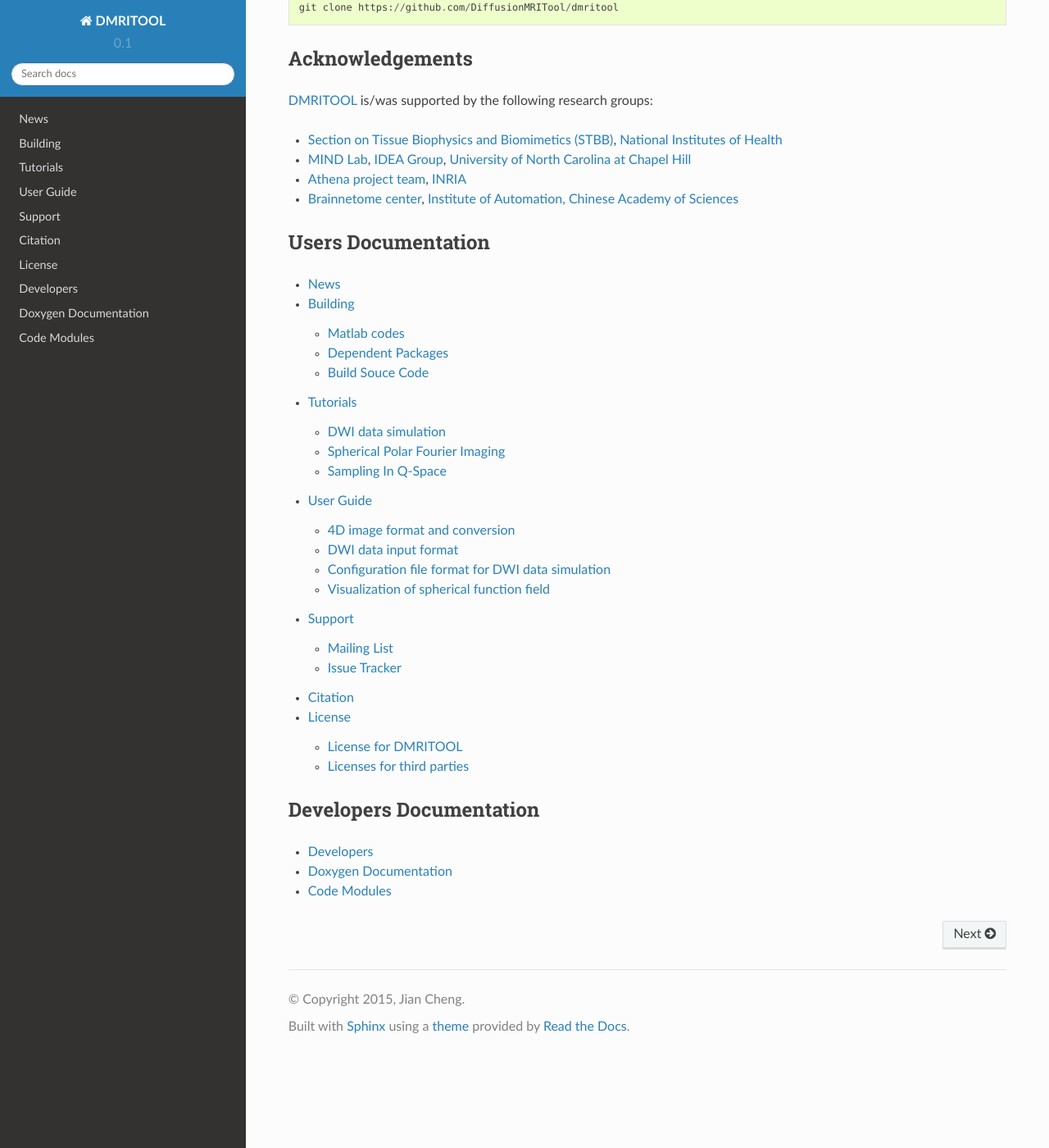
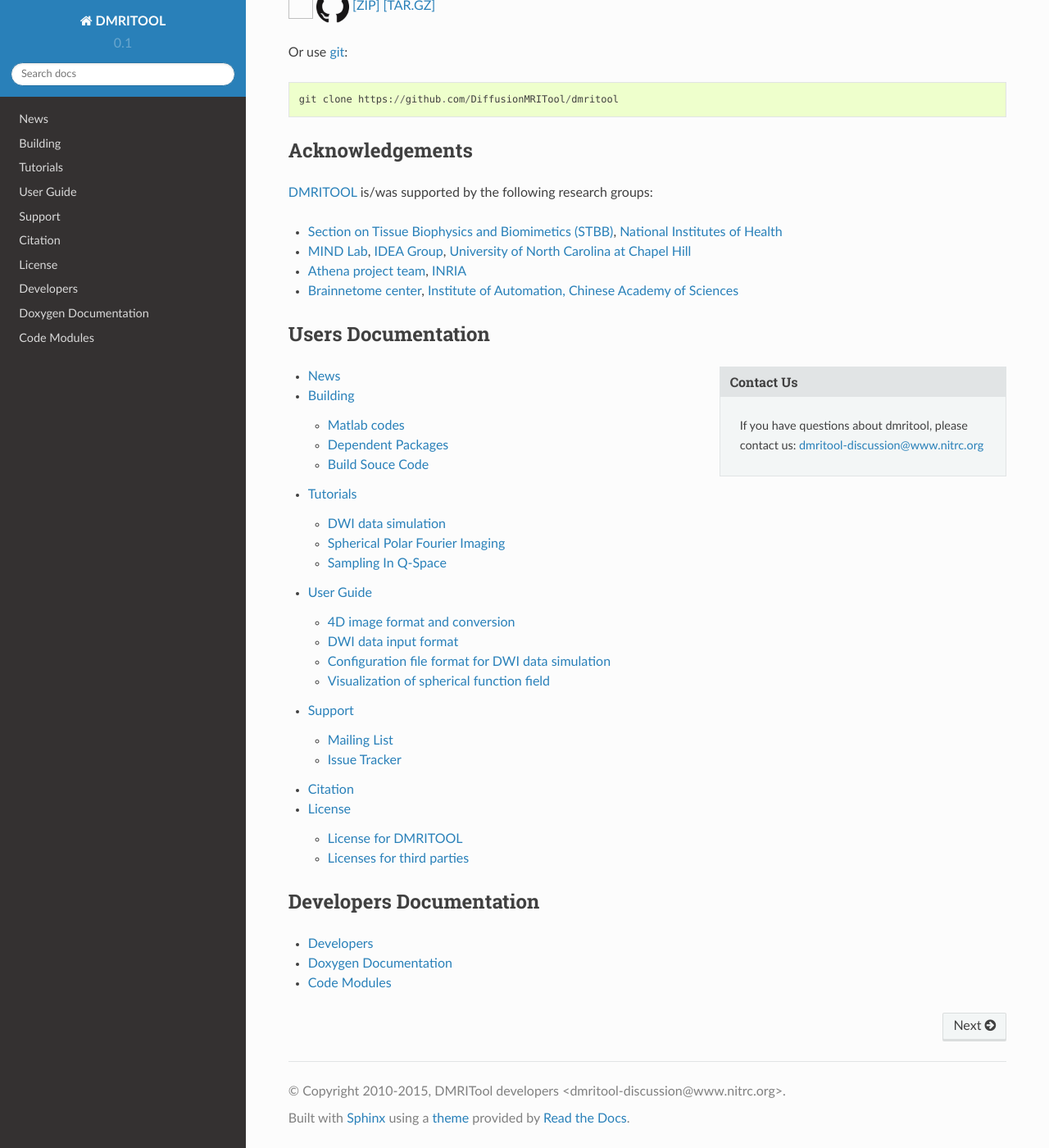
Before and after one commit to DiffusionMRITool/dmritool, a Sphinx documentation site: the page built from Documentation/Sphinx/index.rst, in a window 1280 px wide and 1400 px high, scrolled down 916 px. Shown: the whole window at 82% size. Built offline with Sphinx 7.4.7 and the Read the Docs theme 2.0.0, drawn with Linux system fonts in a browser that asks for light colours; formulas are drawn with MathJax 3; pages that are not in the unit, such as notebooks, are missing from menus.

Commit message:
DOC: update sphinx doc.

```diff
--- a/Documentation/Sphinx/conf.py
+++ b/Documentation/Sphinx/conf.py
@@ -43,7 +43,7 @@
 
 # General information about the project.
 project = u'DMRITOOL'
-copyright = u'2015, Jian Cheng'
+copyright = u'2010-2015, DMRITool developers <dmritool-discussion@www.nitrc.org>'
 
 # The version info for the project you're documenting, acts as replacement for
 # |version| and |release|, also used in various other places throughout the
--- a/Documentation/Sphinx/index.rst
+++ b/Documentation/Sphinx/index.rst
@@ -37,9 +37,25 @@
 Download
 ========
 
-You can download the latest source codes from `github <https://github.com/DiffusionMRITool/dmritool>`__::
+You can download the latest source codes from `github <https://github.com/DiffusionMRITool/dmritool>`__:
+
+
+.. raw:: html
+
+  <div>
+    <img style="width:30px;height:30px;vertical-align:middle">
+    <span style=""></span>
+    <IMG SRC="_static/GitHub.png" height="40" width="40"> <a href="https://github.com/DiffusionMRITool/dmritool/zipball/master"> [ZIP]   </a>
+    <a image="_static/GitHub.png" href="https://github.com/DiffusionMRITool/dmritool/tarball/master">[TAR.GZ] </a></p>
+  </div>
+
+Or use git_:
+
+::
 
   git clone https://github.com/DiffusionMRITool/dmritool
+
+
 
 Acknowledgements
 ================
@@ -54,6 +70,10 @@
 
 Users Documentation
 ===================
+
+.. sidebar:: Contact Us
+
+   If you have questions about dmritool, please contact us: dmritool-discussion@www.nitrc.org
 
 .. toctree::
    :maxdepth: 2
--- a/Documentation/Sphinx/support.rst
+++ b/Documentation/Sphinx/support.rst
@@ -9,8 +9,9 @@
 Mailing List
 ============
 
+If you have questions about DMRITOOL_, please contact us via dmritool-discussion@www.nitrc.org.
+We are glad to answer your questions when you post them to the mailing list.
 For support and discussion, please subscribe to the dmritool-discussion_ mailing list by `nitrc <http://www.nitrc.org/projects/dmritool>`__.
-We are glad to answer your questions when you post them to the mailing list.
 
 Issue Tracker
 =============
--- a/Documentation/Sphinx/tutorial_spfi.rst
+++ b/Documentation/Sphinx/tutorial_spfi.rst
@@ -301,8 +301,8 @@
   RTO map                         MSD map                       PFA map
 ===========================   ==========================      ============
 
-.. [Assemlal2009]  Haz-Edine Assemlal, David Tschumperl\'{e}, Luc Brun,
-   `Efficient and robust computation of {PDF} features from diffusion MR signal <http://dx.doi.org/10.1016/j.media.2009.06.004>`__, Medical Image Analysis, vol 13, p. 715-729, 2009
+.. [Assemlal2009]  Haz-Edine Assemlal, David Tschumperle, Luc Brun,
+   `Efficient and robust computation of PDF features from diffusion MR signal <http://dx.doi.org/10.1016/j.media.2009.06.004>`__, Medical Image Analysis, vol 13, p. 715-729, 2009
 .. [Tuch2004] David S. Tuch, `Q-Ball Imaging <http://onlinelibrary.wiley.com/doi/10.1002/mrm.20279/full>`__,  Magnetic Resonance in Medicine, vol 52, p. 1358-1372, 2004.
 .. [Wu2007]   Yu-Chien Wu, Andrew L. Alexanderb, `Hybrid diffusion imaging <http://www.ncbi.nlm.nih.gov/pubmed/17481920>`__, NeuroImage, vol 36, p. 617-629, 2007.
 .. [Cheng2010a] Jian Cheng, Aurobrata Ghosh, Rachid Deriche, Tianzi Jiang,
```
Also changed, not shown: Documentation/Sphinx/license.rst (+4 -4 lines), Documentation/Sphinx/news.rst (+8 -8 lines), Documentation/Sphinx/_static/GitHub.png (added).
